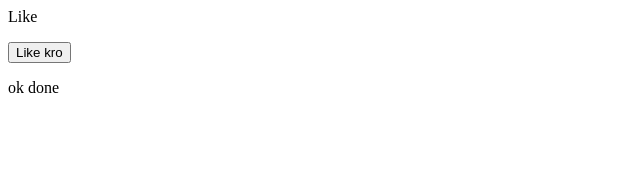
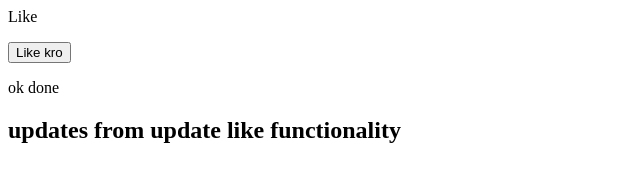
Before and after one commit to Nitesh1234-crypto/demo, a plain HTML site: page index.html in a window 1280 px wide. Shown: the whole page, without its empty margins (0-640 px from the left). Drawn offline with Linux system fonts and the light colour scheme.

Commit message:
updated index.html file

```diff
--- a/index.html
+++ b/index.html
@@ -1,3 +1,4 @@
 <p>Like</p>
 <button>Like kro</button>
 <p>ok done</p>
+<h2> updates from update like functionality </h2>
```
